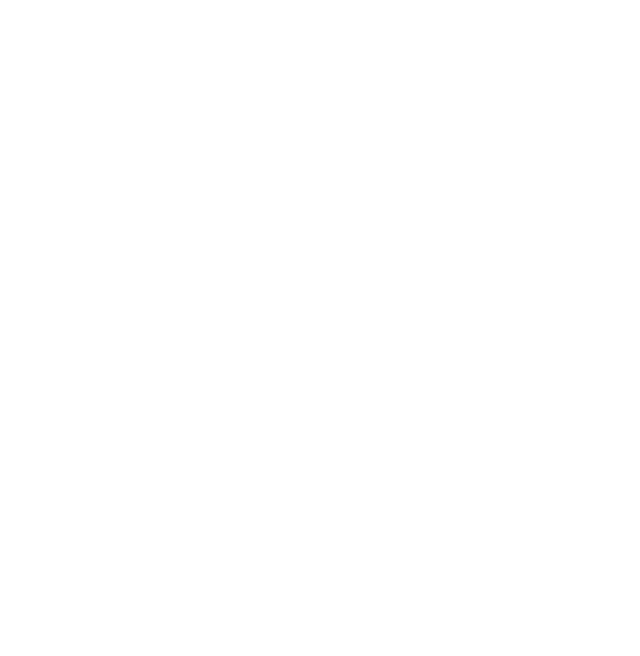
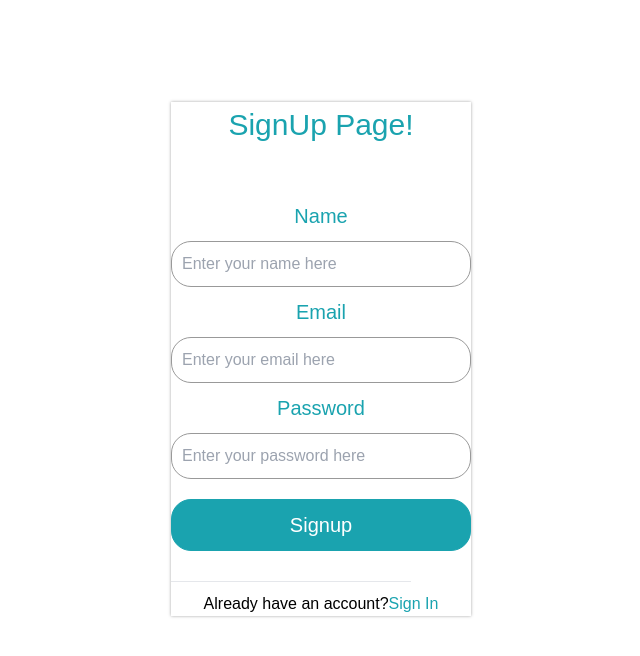
Before and after one commit to PritomKarmokar/microtaskbidz, a React (Create React App) app: page /signup in a window 1280 px wide. Before the commit this address had no page. Shown: the top 656 px of the page, without its empty margins (319-959 px from the left). Built offline with nearby package versions, Linux system fonts and the light colour scheme.

Commit message:
working on signup page

```diff
--- a/src/App.js
+++ b/src/App.js
@@ -1,11 +1,12 @@
 import React from "react";
 import { Routes, Route } from "react-router-dom";
-import { Home } from "./pages";
+import { Home, Signup } from "./pages";
 
 function App() {
   return (
     <Routes>
       <Route path="/" element={<Home />} />
+      <Route path="/signup" element= {<Signup />} />
     </Routes>
   );
 }
--- /dev/null
+++ b/src/css/signup.css
@@ -0,0 +1,69 @@
+*{
+    margin: 0;
+    padding: 0;
+    font-family: sans-serif;
+    background-size: cover;
+    background-position: center;
+}
+
+
+.auth-container{
+   width: 300px;
+   box-shadow: 0 0 3px 0 rgba(0,0,0,0.35);
+   background: #fff;
+   margin: 8% auto 0;
+   text-align: center;
+}
+
+.auth-container h1{
+    color: #1AA3AF;
+    font-size: 30px;
+    margin-bottom: 30px;
+}
+
+.auth-container label{
+    text-align: left;
+    color: #1AA3AF;
+    font-size: 20px;
+}
+
+.input-box{
+    border-radius: 20px;
+    padding: 10px;
+    margin: 10px 0;
+    width: 100%;
+    border: 1px solid #999;
+    outline: none;
+}
+
+.auth-container button{
+    color: white;
+    background-color: #1AA3AF;;
+    width: 100%;
+    padding: 10px;
+    border-radius: 20px;
+    font-size: 20px;
+    margin: 10px 0;
+    border: 1px solid #1AA3AF;
+    outline: none;
+    cursor: pointer;
+}
+
+.auth-container hr{
+    margin-top: 20px;
+    width: 80%;
+}
+.sign-btn{
+    /* Currently it's of no use */
+    background-color: white;
+
+}
+
+.p-class{
+   margin-top: 10px;
+   margin-bottom: 10px;
+}
+
+.nav-link{
+    color: #1AA3AF;
+}
--- /dev/null
+++ b/src/pages/Signup/index.js
@@ -0,0 +1,43 @@
+import React, { useState } from "react";
+import { NavLink } from "react-router-dom";
+import "../../css/signup.css";
+
+function SignUp() {
+
+    const [email, setEmail] = useState("");
+    const [pass, setPass] = useState("");
+    const [name, setName] = useState("");
+
+    const handleSubmit = (e) => {
+        e.preventDefault();
+        console.log(name + ' ' + email)
+    }
+
+    return (
+        <div className="auth-container">
+            <form className="login-form" onSubmit={handleSubmit}>
+                <h1 >SignUp Page!</h1>
+
+                <br></br>
+
+                <label htmlFor="name">Name </label>
+                <input val={name} onChange={(e) => setName(e.target.value)} type="text" className="input-box" placeholder="Enter your name here" required/>
+                <br></br>
+
+                <label htmlFor="email">Email </label>
+                <input val={email} onChange={(e) => setEmail(e.target.value)} type="email" className="input-box" placeholder="Enter your email here" required/>
+                <br></br>
+
+                <label htmlFor="password">Password </label>
+                <input val={pass} onChange={(e) => setPass(e.target.value)} type="password" className="input-box" placeholder="Enter your password here" required/>
+                <br></br>
+                <button type="submit" className="sign-btn"> <NavLink to="/">Signup</NavLink></button>
+                <hr></hr>
+                <p className="p-class">Already have an account?<NavLink to="/" className="nav-link">Sign In</NavLink></p>
+            </form>
+
+        </div>
+    )
+}
+
+export default SignUp;
--- a/src/pages/index.js
+++ b/src/pages/index.js
@@ -1 +1,2 @@
 export { default as Home } from "./Home";
+export {default as Signup} from "./Signup"
```
